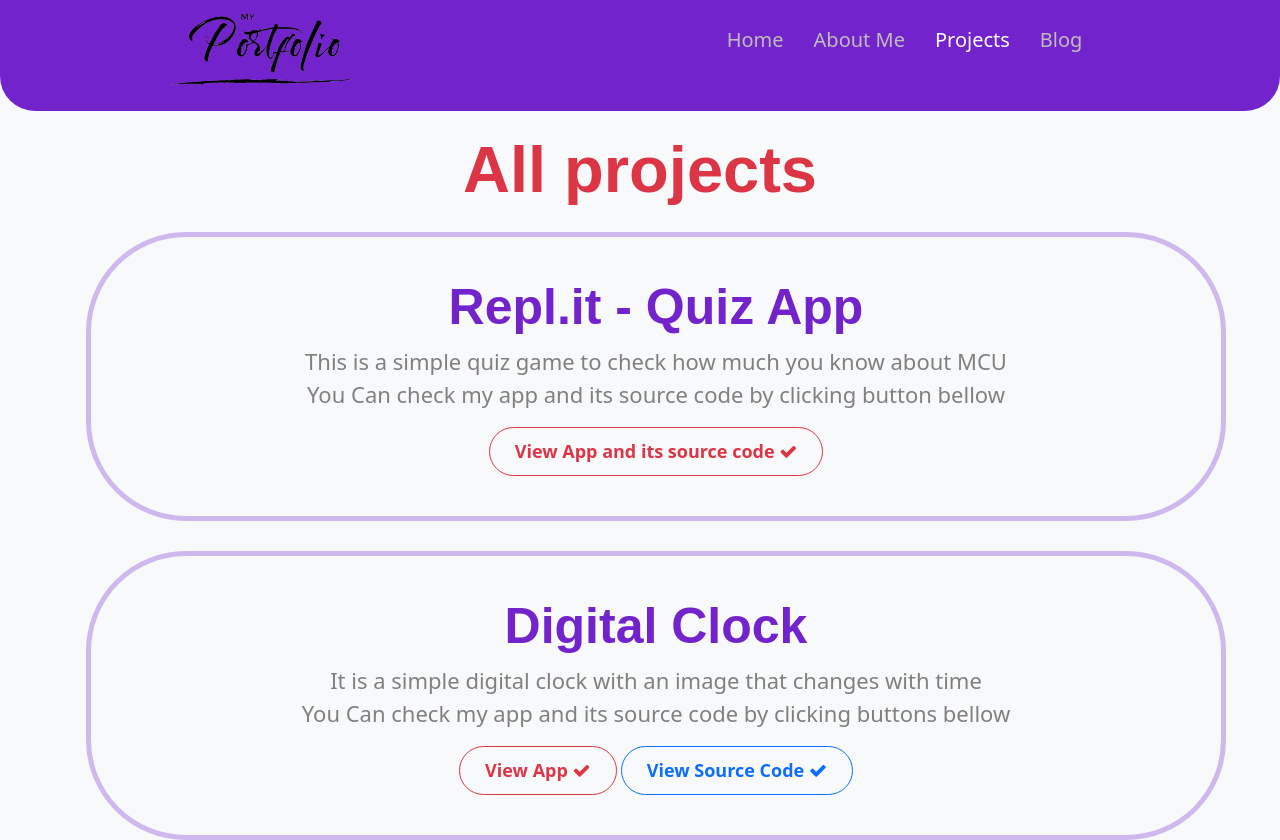
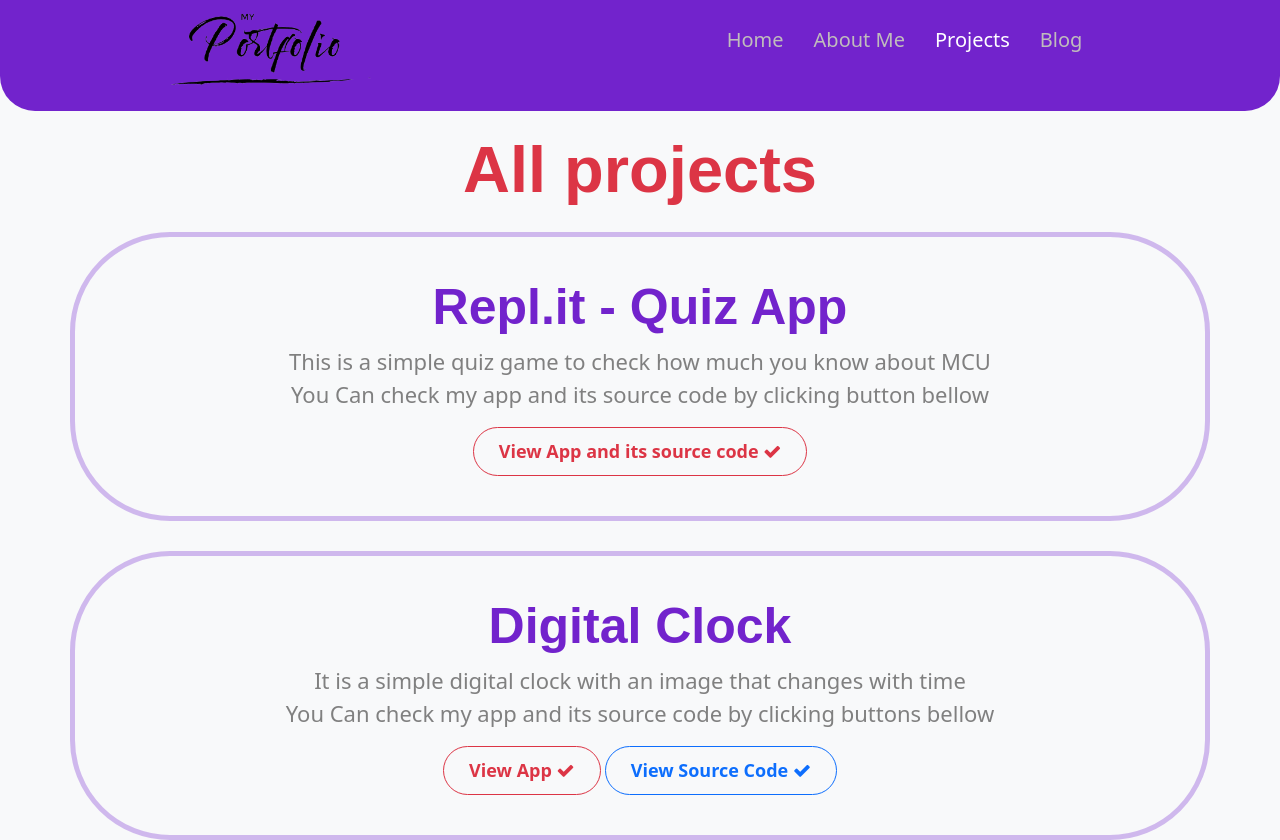
Before and after one commit to rshubham005/portflio-site, a plain HTML site: page projects.html in a window 1280 px wide. Shown: the top 840 px of the page. Drawn offline with nearby package versions, Linux system fonts and the light colour scheme.

Commit message:
project list appding

```diff
--- a/projects.html
+++ b/projects.html
@@ -25,7 +25,7 @@
        </div>
        </div>
     </nav>
-    <div class="container-fluid project">
+    <div class="container projects">
         <h1 class="project-heading">All projects</h1>
         <ol class="project-list" >
             <li>
--- a/style.css
+++ b/style.css
@@ -178,6 +178,11 @@ a:hover
 {
     font-size: 35px;
 }
+.projects
+{
+    text-align: center;
+    padding: 20px 0px ;
+}
 .project-heading
 {
     font-weight: 800;
@@ -188,6 +193,7 @@ a:hover
 .project-list
 {
     list-style: none;
+    padding: 0px;
 }
 .project-list li{
     padding: 15px 0px ;
```
